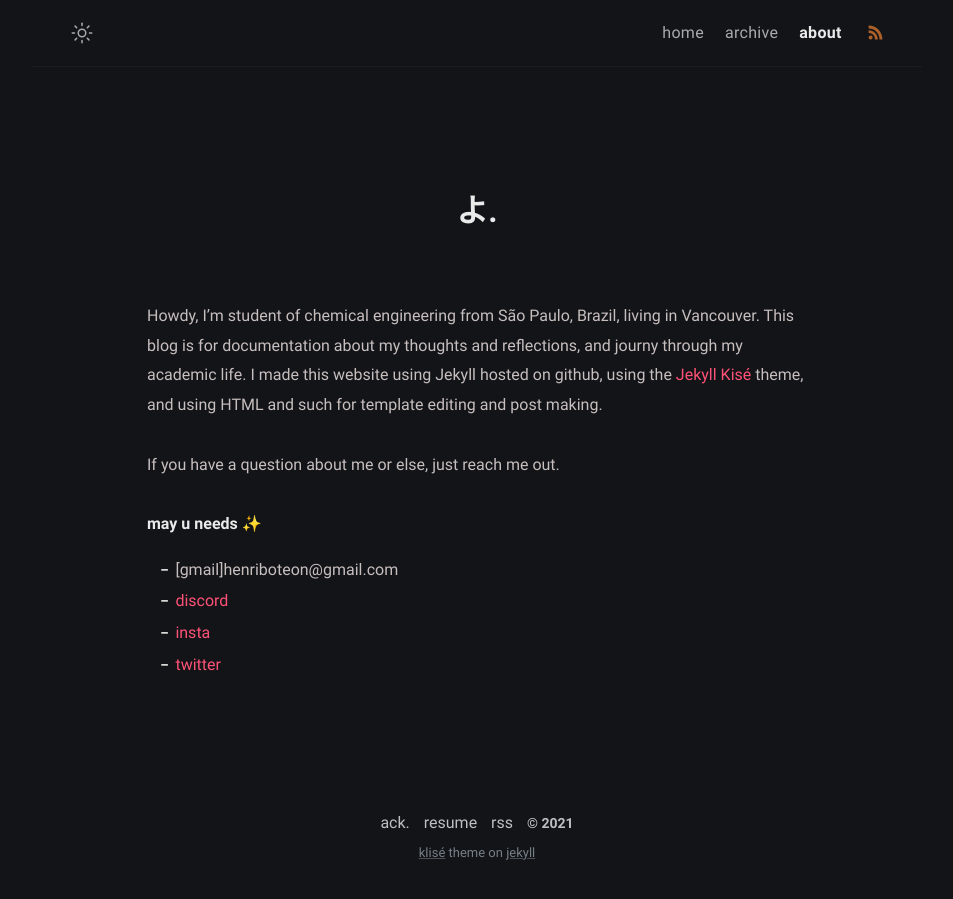
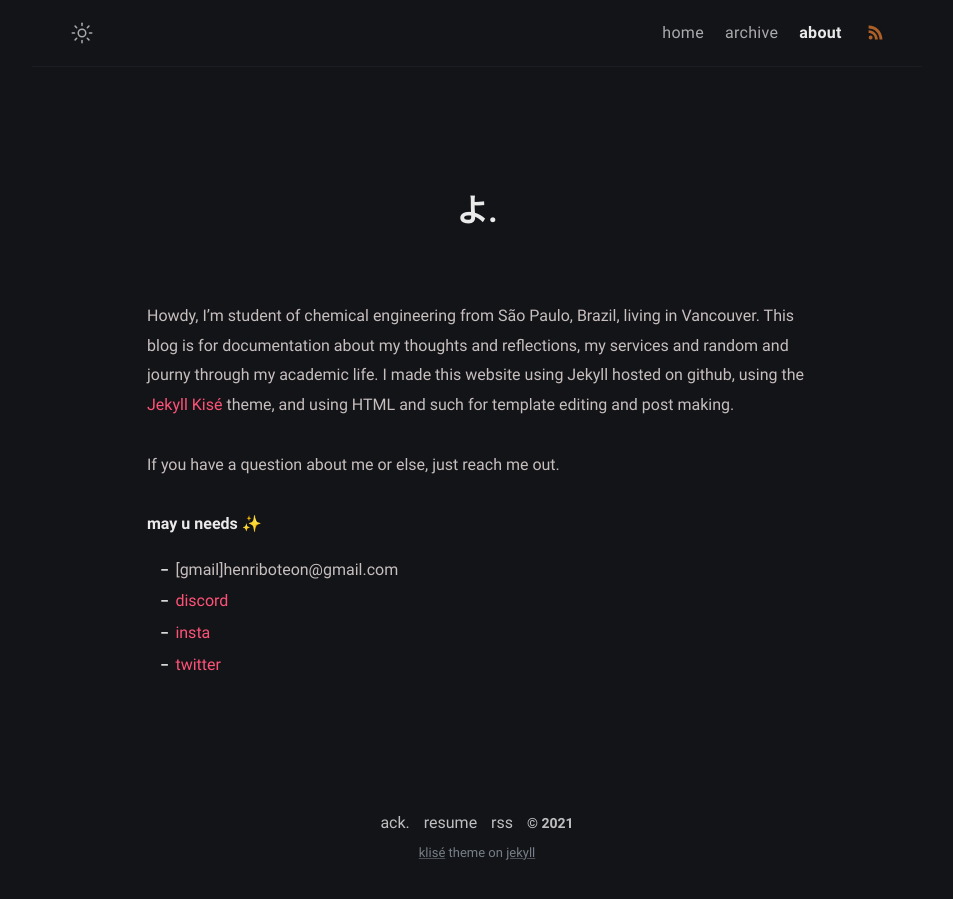
Before and after one commit to Pistachihen/pistachi.github.io, a Jekyll site: the page built from about.md, in a window 1280 px wide. Shown: the whole page, without its empty margins (163-1116 px from the left). Built offline with Jekyll 4.4.1, drawn with Linux system fonts in a browser that asks for light colours.

Commit message:
about.md: changed

```diff
--- a/about.md
+++ b/about.md
@@ -5,7 +5,7 @@ layout: page
 comments: false
 ---
 
-Howdy, I'm student of chemical engineering from São Paulo, Brazil, living in Vancouver. This blog is for documentation about my thoughts and reflections, and journy through my academic life. I made this website using Jekyll hosted on github, using the [Jekyll Kisé ](https://jamstackthemes.dev/theme/jekyll-klise/)theme, and using HTML and such for template editing and post making.
+Howdy, I'm student of chemical engineering from São Paulo, Brazil, living in Vancouver. This blog is for documentation about my thoughts and reflections, my services and random  and journy through my academic life. I made this website using Jekyll hosted on github, using the [Jekyll Kisé ](https://jamstackthemes.dev/theme/jekyll-klise/)theme, and using HTML and such for template editing and post making.
 
 If you have a question about me or else, just reach me out.
 
```
